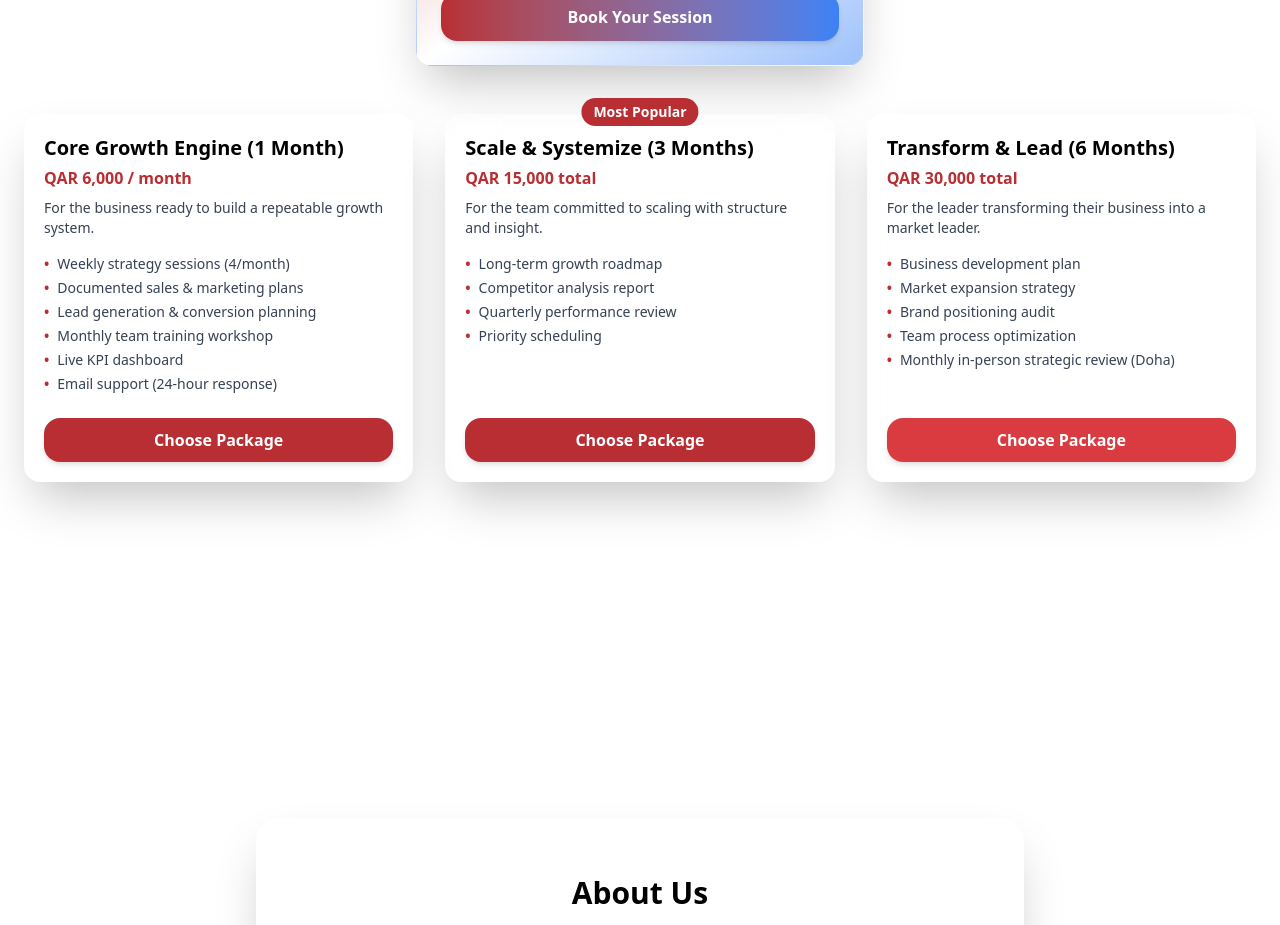
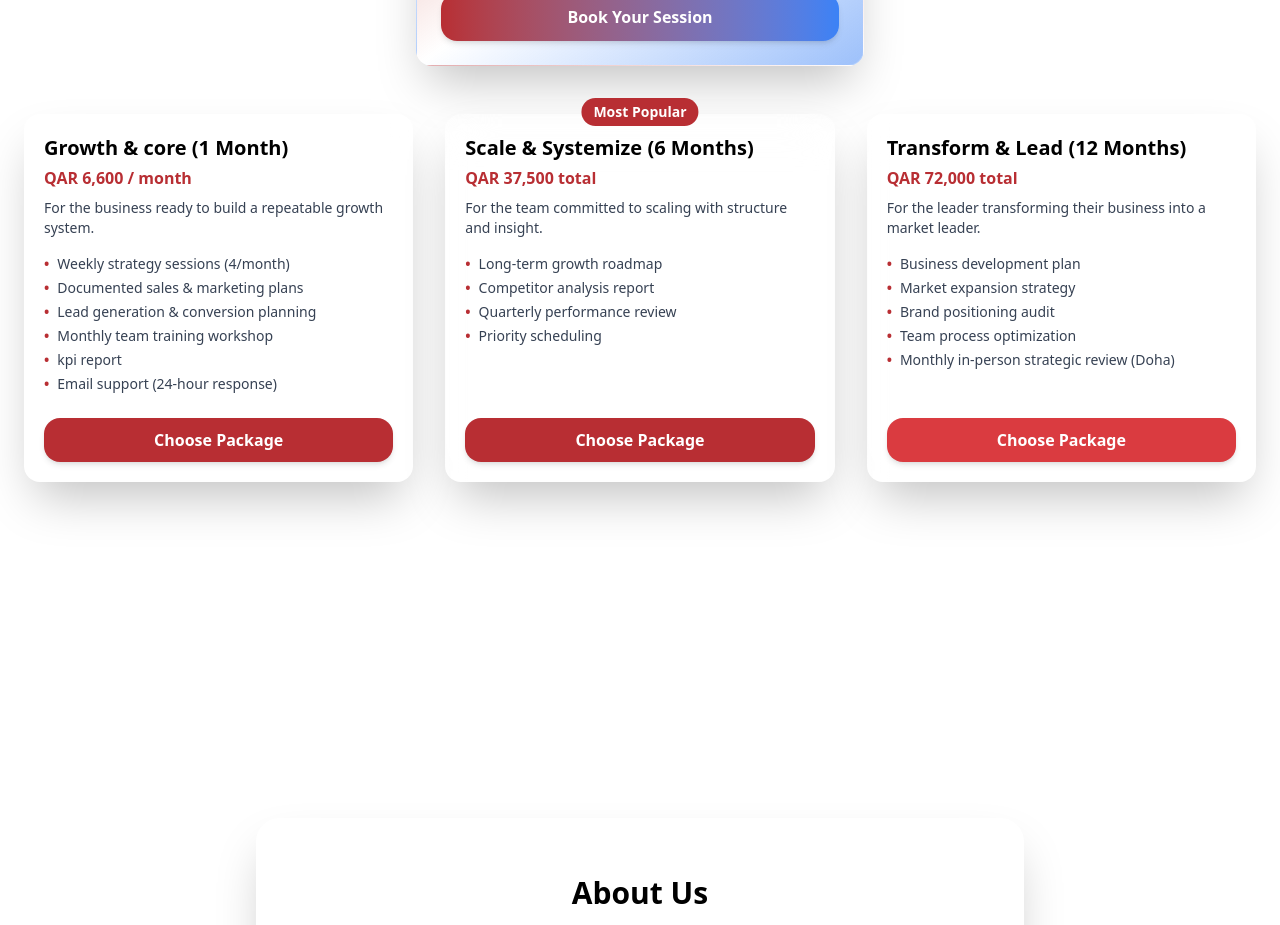
Before and after one commit to AdamAbdallah1/ayash-business-consultance, a React (Vite) app: page / in a window 1280 px wide. Shown: the part 1240-2165 px from the top of the page. Built offline with nearby package versions, Linux system fonts and the light colour scheme.

Commit message:
Changing packages

```diff
--- a/src/components/Packages.jsx
+++ b/src/components/Packages.jsx
@@ -20,22 +20,22 @@ export default function Packages() {
       highlight: true
     },
     {
-      title: "Core Growth Engine (1 Month)",
-      price: "QAR 6,000 / month",
+      title: "Growth & core (1 Month)",
+      price: "QAR 6,600 / month",
       desc: "For the business ready to build a repeatable growth system.",
       features: [
         "Weekly strategy sessions (4/month)",
         "Documented sales & marketing plans",
         "Lead generation & conversion planning",
         "Monthly team training workshop",
-        "Live KPI dashboard",
+        "kpi report",
         "Email support (24-hour response)"
       ],
       btnColor: "#B82E33"
     },
     {
-      title: "Scale & Systemize (3 Months)",
-      price: "QAR 15,000 total",
+      title: "Scale & Systemize (6 Months)",
+      price: "QAR 37,500 total",
       desc: "For the team committed to scaling with structure and insight.",
       features: [
         "Long-term growth roadmap",
@@ -47,8 +47,8 @@ export default function Packages() {
       badge: "Most Popular"
     },
     {
-      title: "Transform & Lead (6 Months)",
-      price: "QAR 30,000 total",
+      title: "Transform & Lead (12 Months)",
+      price: "QAR 72,000 total",
       desc: "For the leader transforming their business into a market leader.",
       features: [
         "Business development plan",
```
